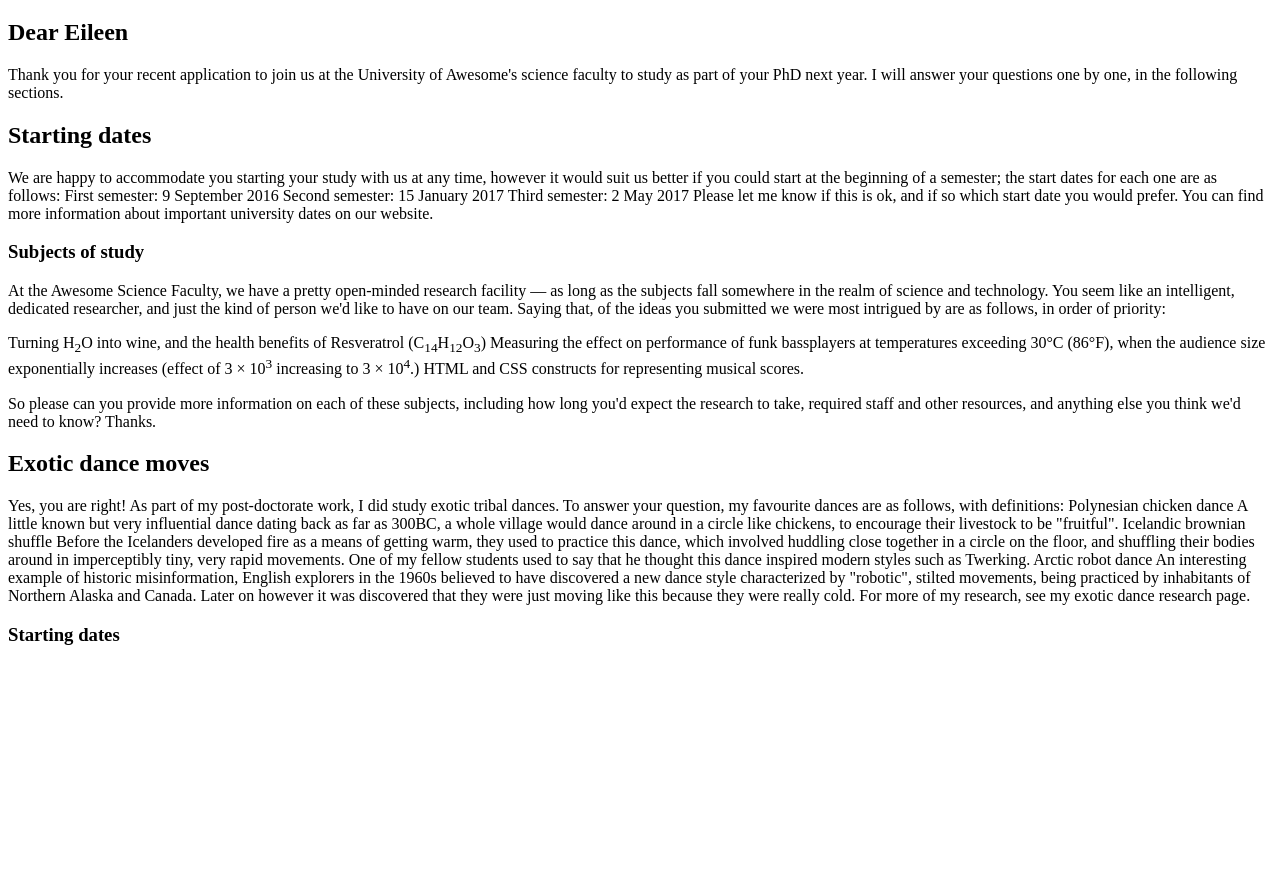
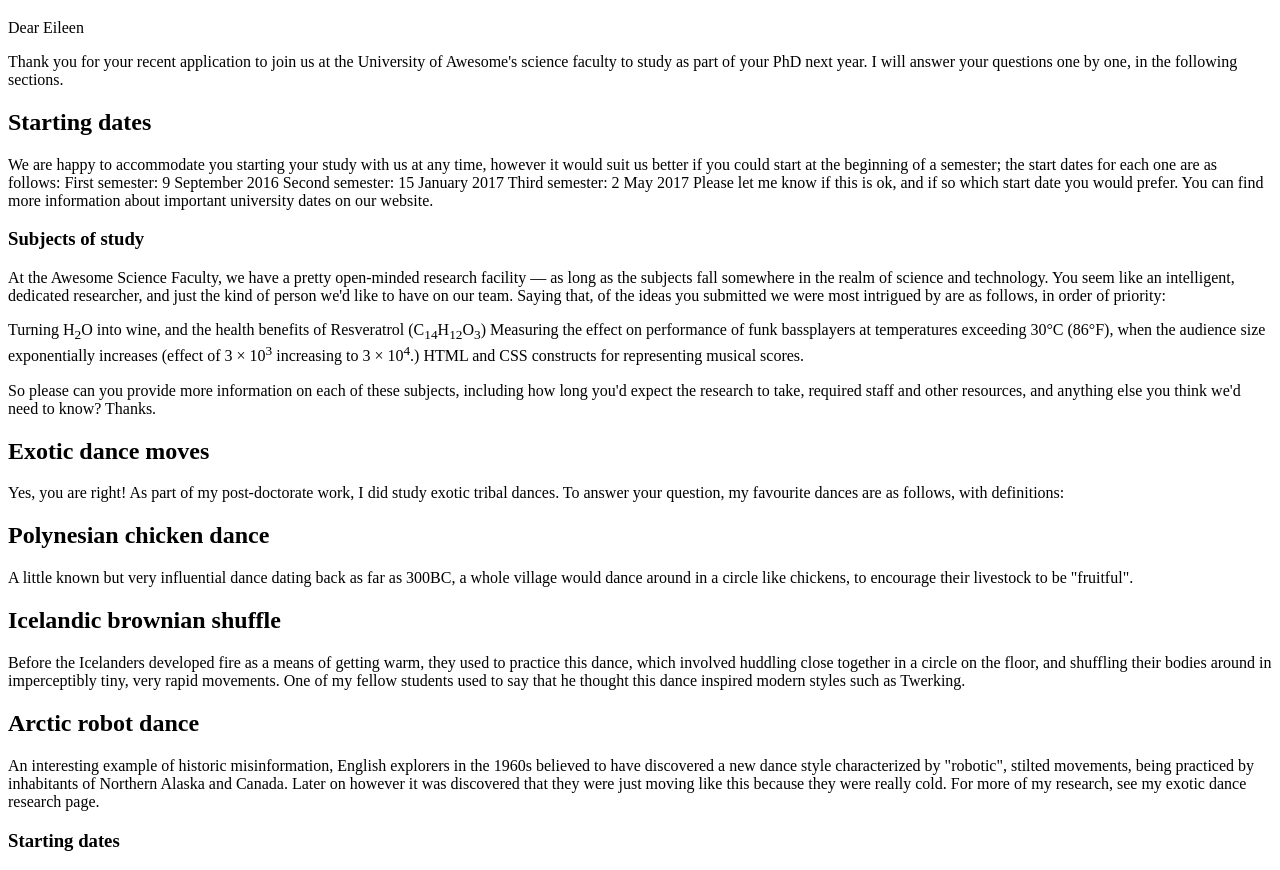
Before and after one commit to Godwin254/Letter-assessment, a plain HTML site: page index.html in a window 1280 px wide. Shown: the part 61-931 px from the top of the page. Before the commit the page ends 800 px from the top, so only its background shows below. Drawn offline with Linux system fonts and the light colour scheme.

```diff
--- a/index.html
+++ b/index.html
@@ -6,7 +6,7 @@
     <meta http-equiv="X-UA-Compatible" content="ie=edge">
     <title>Document</title>
     <h1>Re: Eileen Dover university applicatio</h1>
-    <h2>Dear Eileen</h2>
+    <p>Dear Eileen</p>
     <p>Thank you for your recent application to join us at the University of Awesome's science faculty to study as part of your
     PhD next year. I will answer your questions one by one, in the following sections.
 
@@ -45,14 +45,14 @@
     Yes, you are right! As part of my post-doctorate work, I did study exotic tribal dances. To answer your question, my
     favourite dances are as follows, with definitions:
 
-    Polynesian chicken dance
-    A little known but very influential dance dating back as far as 300BC, a whole village would dance around in a circle
-    like chickens, to encourage their livestock to be "fruitful".
-    Icelandic brownian shuffle
-    Before the Icelanders developed fire as a means of getting warm, they used to practice this dance, which involved
+   <h2> Polynesian chicken dance</h2>
+   <p> A little known but very influential dance dating back as far as 300BC, a whole village would dance around in a circle
+    like chickens, to encourage their livestock to be "fruitful".</p>
+   <h2> Icelandic brownian shuffle</h2>
+   <p> Before the Icelanders developed fire as a means of getting warm, they used to practice this dance, which involved
     huddling close together in a circle on the floor, and shuffling their bodies around in imperceptibly tiny, very rapid
-    movements. One of my fellow students used to say that he thought this dance inspired modern styles such as Twerking.
-    Arctic robot dance
+    movements. One of my fellow students used to say that he thought this dance inspired modern styles such as Twerking.</p>
+   <h2> Arctic robot dance</h2>
     An interesting example of historic misinformation, English explorers in the 1960s believed to have discovered a new
     dance style characterized by "robotic", stilted movements, being practiced by inhabitants of Northern Alaska and Canada.
     Later on however it was discovered that they were just moving like this because they were really cold.
```
